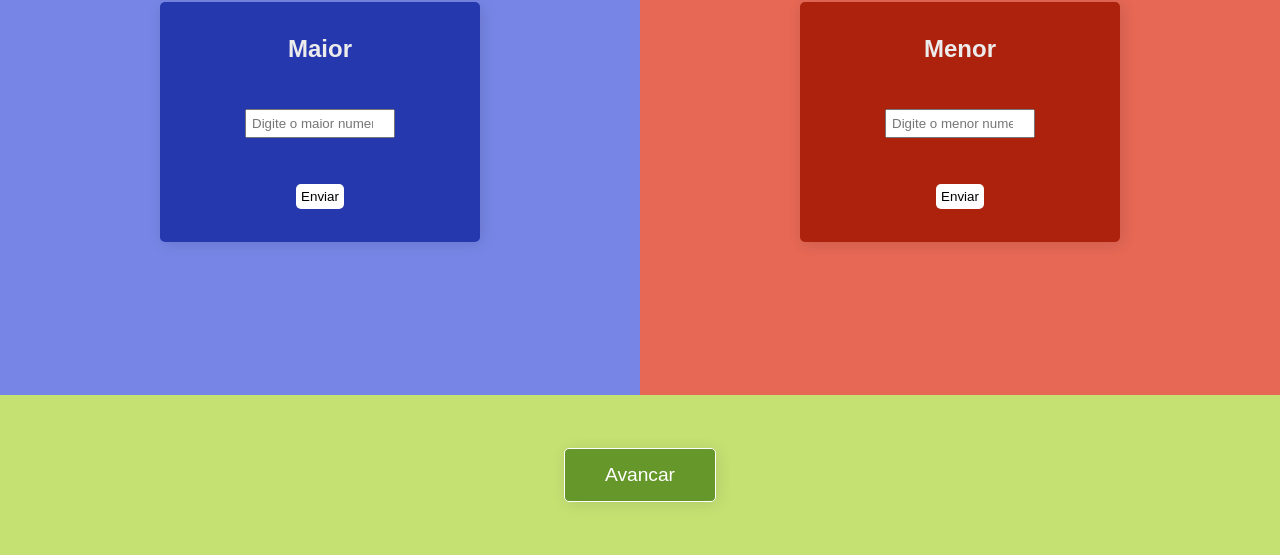
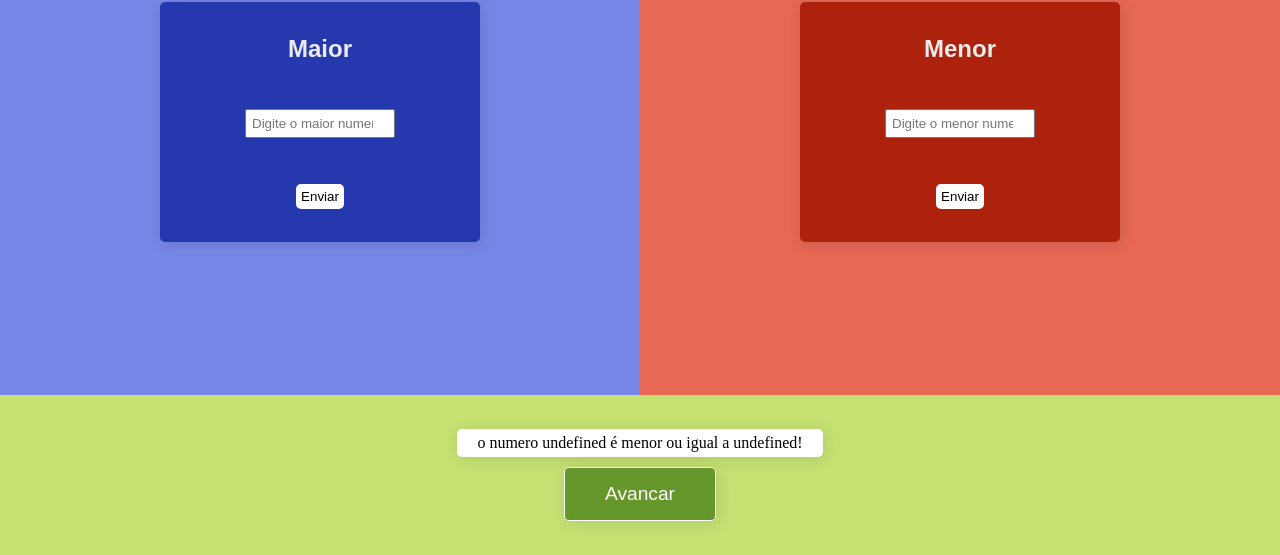
Before and after one commit to TallysonFreitas/maior-que, a plain HTML site: page index.html in a window 1280 px wide. Both pictures are taken after a click on the button "Avancar". Shown: the part 245-800 px from the top of the page. Drawn offline with Linux system fonts and the light colour scheme.

Commit message:
js incompleto

```diff
--- a/index.html
+++ b/index.html
@@ -27,8 +27,8 @@
         </div>
     </main>
     <footer>
-        <p id="valores"></p>
-        <button type="submit">Avancar</button>
+        <p id="valores">ex</p>
+        <button type="submit" onclick="validar()">Avancar</button>
     </footer>
     <script src="script.js"></script>
 </body>
--- a/main.css
+++ b/main.css
@@ -81,6 +81,8 @@ footer{
     width: 100%;
     height: 20vh;
     display: flex;
+    flex-direction: column;
+    gap: 10px;
     justify-content: center;
     align-items: center;
 }
@@ -99,3 +101,12 @@ footer button{
 footer button:hover{
     background-color:#85bd41;
 }
+
+footer p {
+    background-color: white;
+    color: black;
+    padding: 5px 20px;
+    border-radius: 5px;
+    box-shadow: 2px 2px 15px rgba(0, 0, 0, 0.11);
+    display: none;
+}
--- a/script.js
+++ b/script.js
@@ -1,11 +1,17 @@
 let menor = document.querySelector("input#menorid")
 let maior = document.querySelector("input#maiorid")
-let resultado = document.getElementById
-
-if(maiorque(maior > menor)){
-
-}
+let resultado = document.getElementById("valores")
 
 function maiorque(a,b){
     return a > b
 }
+
+function validar(maior,menor){
+    document.getElementById('valores').style.display = "flex"
+    if(maiorque(maior > menor)){
+        resultado.innerHTML = ` o numero ${maior} é maior que ${menor}!`
+    }else{
+        resultado.innerHTML = ` o numero ${maior} é menor ou igual a ${menor}!`
+
+    }
+}
```
